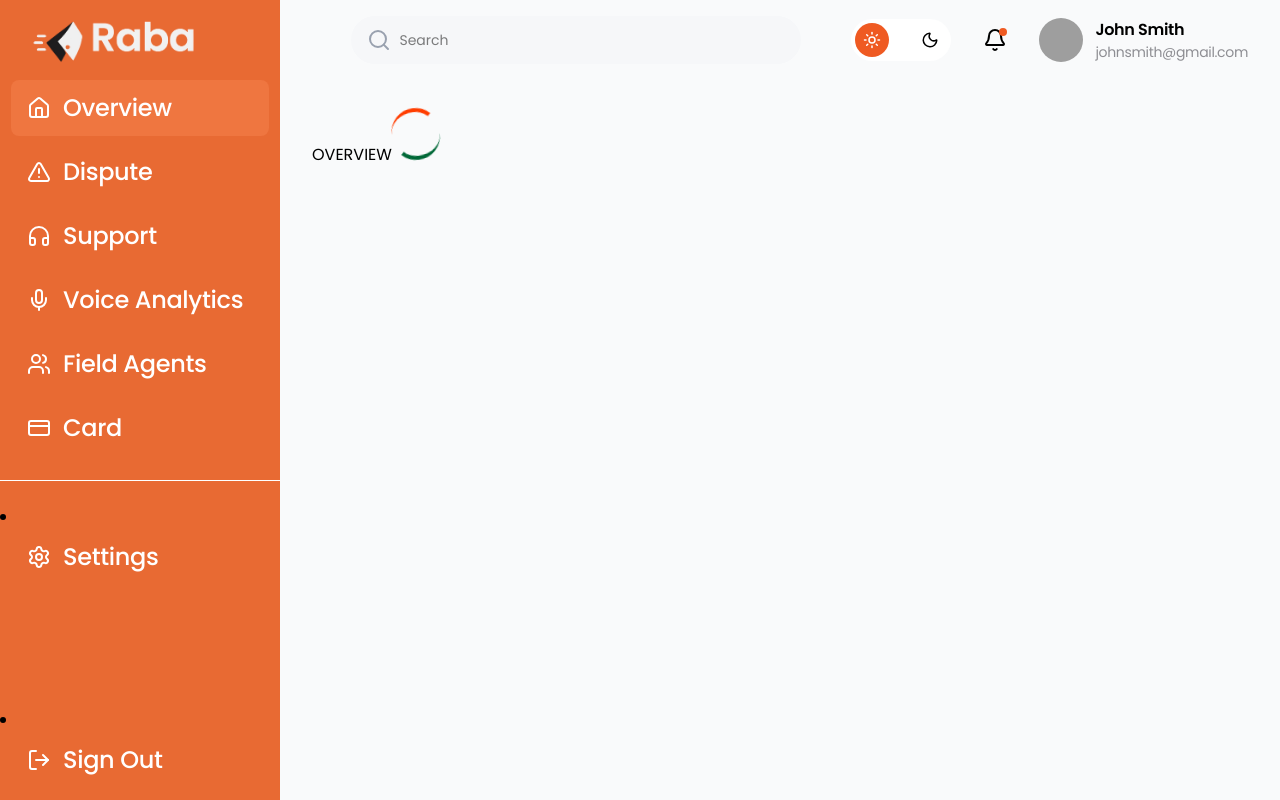
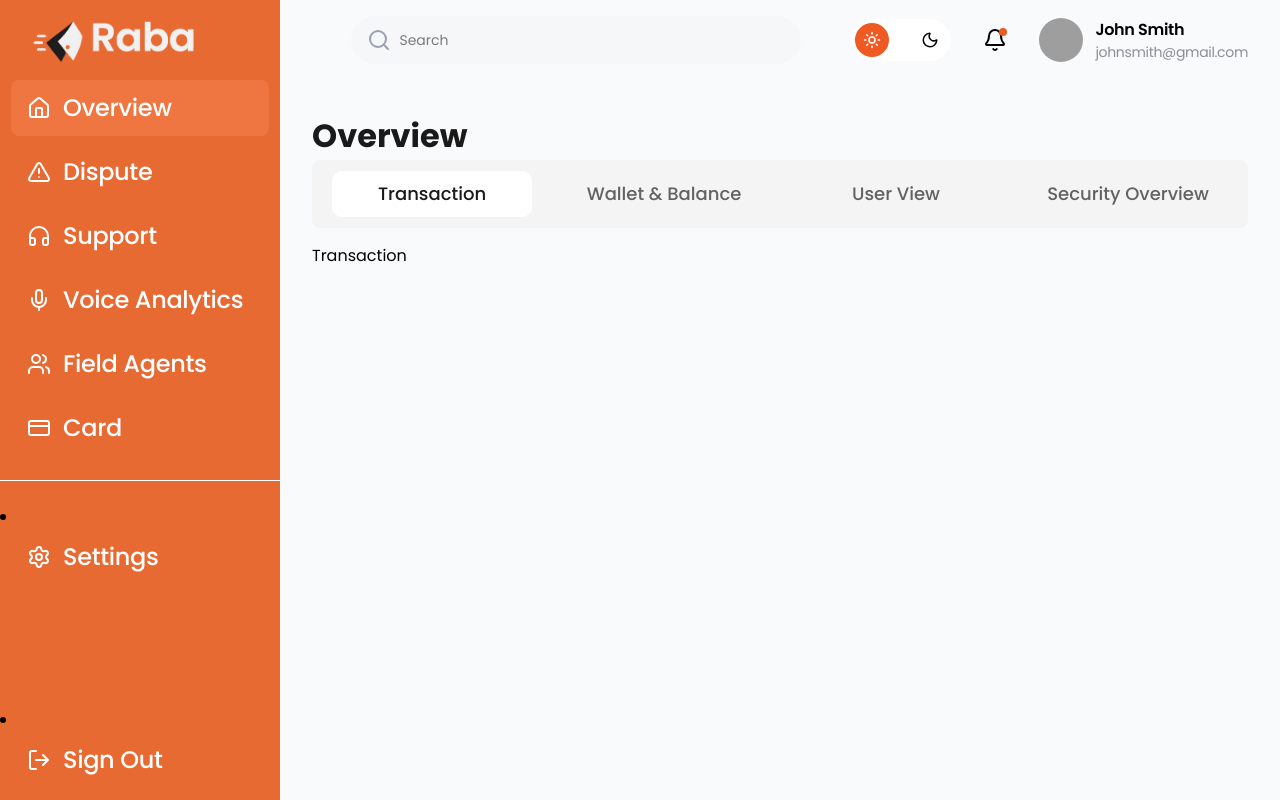
Before and after one commit to trychanor/chanor-dashboard, a Next.js app: page /dashboard in a window 1280 px wide. Built offline with nearby package versions, Linux system fonts and the light colour scheme; grey boxes are pictures that could not be loaded.

Commit message:
feat: added the main overview tab

```diff
--- a/app/_ui/Tabs.tsx
+++ b/app/_ui/Tabs.tsx
@@ -1,24 +1,69 @@
-export default function Tabs({ tabs, activeTab, onChange }) {
+import React, { useCallback, useMemo } from "react";
+
+export interface TabItem {
+  key: string;
+  label: string;
+  content: React.ReactNode;
+}
+
+interface TabsProps {
+  tabs: TabItem[];
+  activeTab: string;
+  onChange: (key: string) => void;
+}
+
+const TabButton = React.memo(
+  ({
+    tab,
+    isActive,
+    onClick,
+  }: {
+    tab: TabItem;
+    isActive: boolean;
+    onClick: (key: string) => void;
+  }) => {
+    return (
+      <button
+        onClick={() => onClick(tab.key)}
+        className={`text-lg w-full py-[9px] text-[#626262] font-medium cursor-pointer transition-all ease-in-out duration-300 hover:bg-white hover:font-medium hover:text-neutral-black hover:rounded-[10px] smooth-transition ${
+          isActive ? "bg-white font-bold text-neutral-black rounded-[10px]" : ""
+        }`}
+      >
+        {tab.label}
+      </button>
+    );
+  }
+);
+
+// for React DevTools & ESLint
+TabButton.displayName = "TabButton";
+
+function TabsComponent({ tabs, activeTab, onChange }: TabsProps) {
+  const handleChange = useCallback((key: string) => onChange(key), [onChange]);
+
+  const activeContent = useMemo(() => {
+    return tabs.find((t) => t.key === activeTab)?.content;
+  }, [tabs, activeTab]);
+
   return (
     <div>
       <div className="flex justify-between items-center gap-8 bg-neutral-100 px-5 h-[68px] w-full rounded-lg">
         {tabs.map((tab) => (
-          <button
+          <TabButton
             key={tab.key}
-            className={`text-lg leading-[-0.33px] w-full py-[9px] text-[#626262] font-semibold ease-in-out duration-300 transition-all cursor-pointer ${
-              activeTab === tab.key
-                ? "bg-white font-medium text-neutral-black rounded-[10px]"
-                : ""
-            }`}
-            onClick={() => onChange(tab.key)}
-          >
-            {tab.label}
-          </button>
+            tab={tab}
+            isActive={activeTab === tab.key}
+            onClick={handleChange}
+          />
         ))}
       </div>
-      <div className="mt-4">
-        {tabs.find((tab) => tab.key === activeTab)?.content}
-      </div>
+
+      <div className="mt-4">{activeContent}</div>
     </div>
   );
 }
+
+const Tabs = React.memo(TabsComponent);
+Tabs.displayName = "Tabs";
+
+export default Tabs;
--- a/app/dashboard/page.tsx
+++ b/app/dashboard/page.tsx
@@ -1,10 +1,31 @@
-import Loader from "../_ui/Loader";
+"use client";
 
+import { useState } from "react";
+import Tabs from "../_ui/Tabs";
 export default function Page() {
+  const [activeTab, setActiveTab] = useState("Transaction");
+  const tabs = [
+    { key: "Transaction", label: "Transaction", content: "Transaction" },
+    {
+      key: "Wallet & Balance",
+      label: "Wallet & Balance",
+      content: "Wallet & Balance",
+    },
+    { key: "User View", label: "User View", content: "User View" },
+    {
+      key: "Security Overview",
+      label: "Security Overview",
+      content: "Security Overview",
+    },
+  ];
+
   return (
     <div>
-      OVERVIEW
-      <Loader />
+      <h2 className="text-[32px] text-neutral-black -leading-[0.33px] font-bold">
+        {activeTab === "Transaction" && "Overview"}
+        {activeTab === "Wallet & Balance" && "Wallet & Balance"}
+      </h2>
+      <Tabs tabs={tabs} activeTab={activeTab} onChange={setActiveTab} />
     </div>
   );
 }
```
